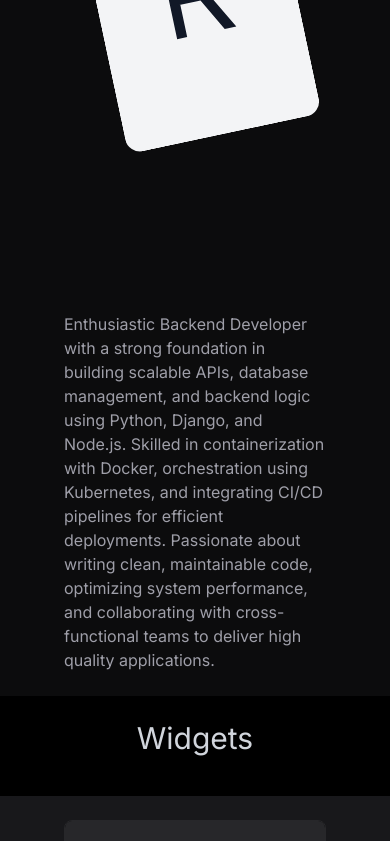
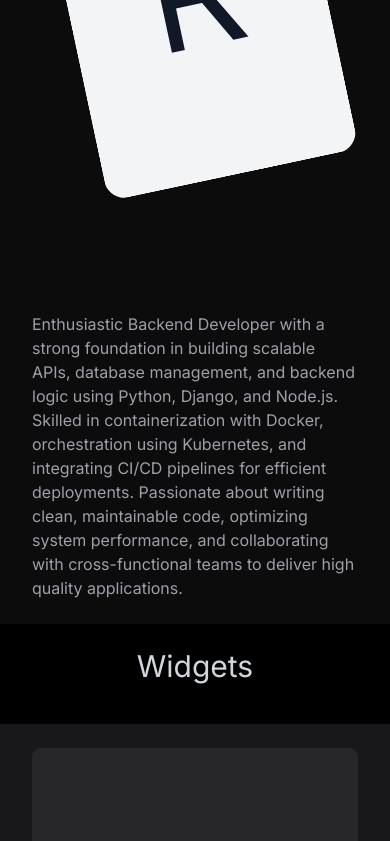
Before and after one commit to RichardsRobinR/RichieDevPortfolio, a React (Vite) app: page / in a window 390 px wide. Shown: the part 1156-1997 px from the top of the page. Built offline with nearby package versions, Linux system fonts and the light colour scheme; no server answers.

Commit message:
Reduced x margin in mobile

```diff
--- a/src/components/section/ContactSection.tsx
+++ b/src/components/section/ContactSection.tsx
@@ -6,7 +6,7 @@ const ContactSection = () => {
     return (
 
         <div className=" w-full bg-zinc-900/50
-         flex justify-center items-center xd:h-screen px-16">
+         flex justify-center items-center xd:h-screen px-8">
             <div className=" container grid grid-cols-1 md:grid-cols-2 gap-6 py-6 max-w-[360px] md:max-w-4xl">
                 <LetsConnectCard/>
                 <ContactForm/>
--- a/src/components/section/Hero.tsx
+++ b/src/components/section/Hero.tsx
@@ -3,7 +3,7 @@ import HeroTyping from "../HeroTying.tsx";
 
 const Hero = () => {
     return(
-        <div className="h-screen w-full flex flex-col items-center justify-center px-16 ">
+        <div className="h-screen w-full flex flex-col items-center justify-center px-8 ">
 
             <motion.h1
             initial={{ opacity: 0, scale: 0 }}
--- a/src/components/section/SecondSection.tsx
+++ b/src/components/section/SecondSection.tsx
@@ -2,7 +2,7 @@
 export default function SecondSection() {
     return (
         <div className="xl:h-screen w-full flex flex-col md:flex-row items-center bg-zinc-900/50
-         justify-between xl:justify-center mx-auto px-16 gap-10  py-6">
+         justify-between xl:justify-center mx-auto px-8 gap-10  py-6">
 
             <img src="r_card.svg" alt="Rotated SVG" className="w-80 h-140 -rotate-12 px-8 object-contain" />
 
--- a/src/components/section/ThirdSection.tsx
+++ b/src/components/section/ThirdSection.tsx
@@ -3,7 +3,7 @@ import ProjectCard from "../ProjectCard.tsx";
 const ThirdSection = () => {
     return(
         <div className=" w-full bg-zinc-900
-         flex justify-center items-center xl:h-screen py-6 px-16">
+         flex justify-center items-center xl:h-screen py-6 px-8">
             <div className="grid grid-cols-1 md:grid-cols-2 lg:grid-cols-3 gap-4 ">
                 <ProjectCard title="CI/CD Pipline for Django App" des="Successfully designed and implemented a CI/CD pipeline using
 Jenkins, automating the build, test, and deployment processes for a Django application."/>
--- a/src/components/section/Widgets.tsx
+++ b/src/components/section/Widgets.tsx
@@ -74,7 +74,7 @@ const Widgets = () => {
     }, []);
 
     return (
-        <div className=" flex flex-col items-center justify-around xl:h-screen w-full px-16 py-6">
+        <div className=" flex flex-col items-center justify-around xl:h-screen w-full px-8 py-6">
             <h1 className="text-gray-300  text-3xl mb-4 md:text-6xl">Widgets</h1>
             <div className="grid md:grid-cols-2 place-items-center gap-4">
                 {loading ? (<p>Loading</p>) : apiData &&
```
